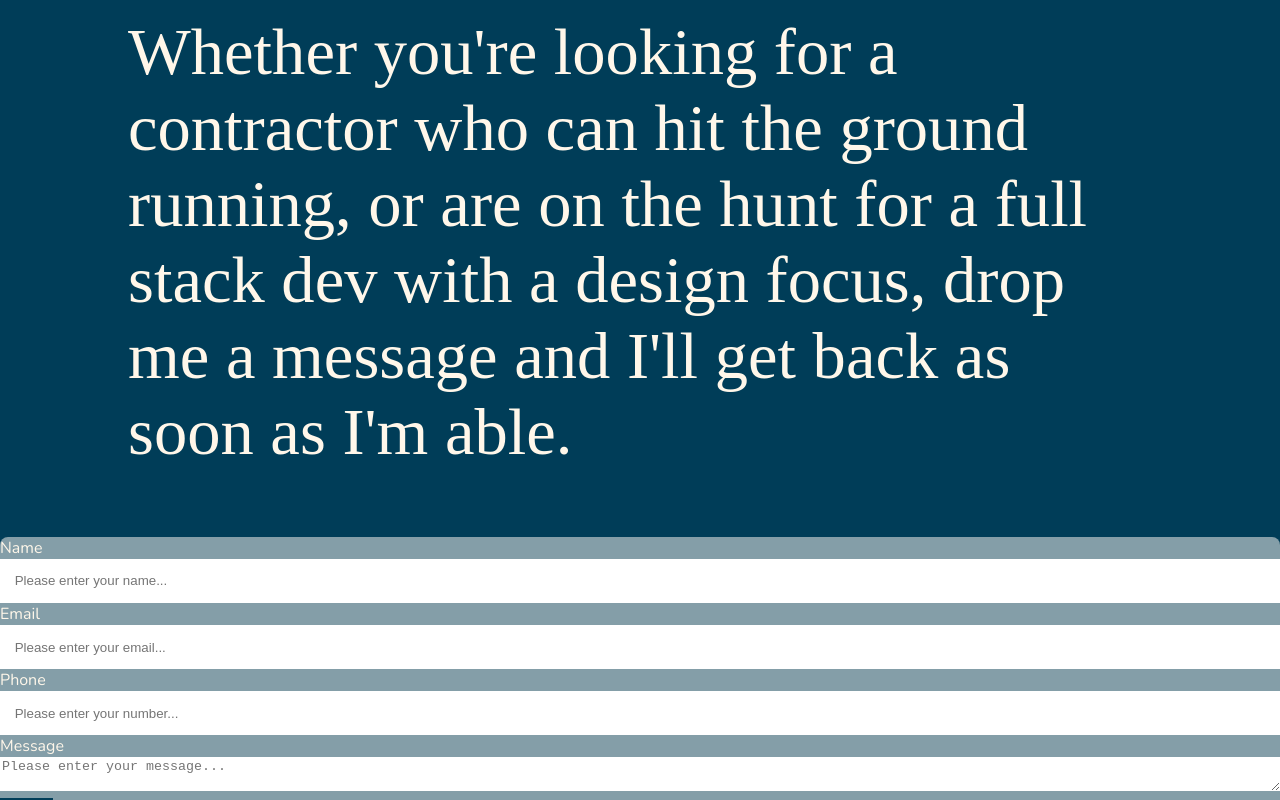
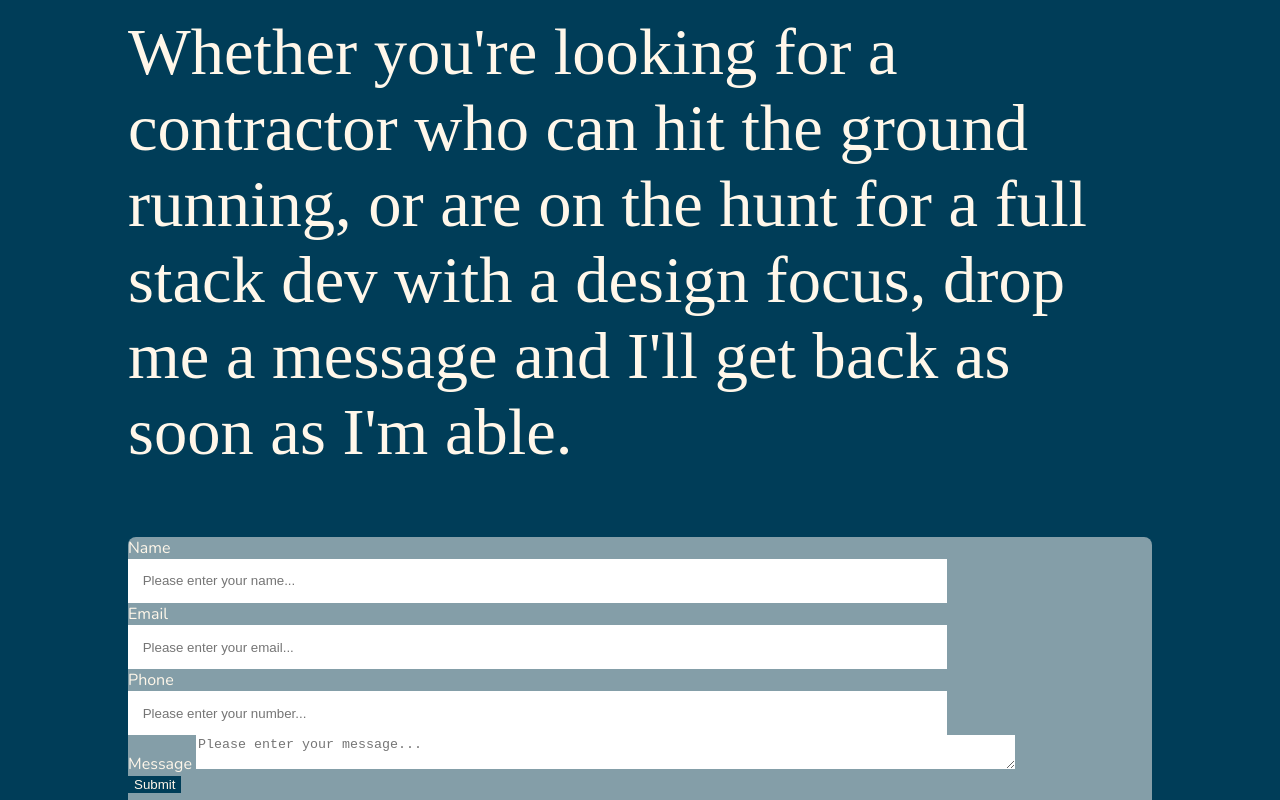
Before and after one commit to mcwinter07/portfolio-2, a plain HTML site: page index.html in a window 1280 px wide. Shown: the part 11200-12000 px from the top of the page. Drawn offline with nearby package versions, Linux system fonts and the light colour scheme; a web font is replaced by a local one.

Commit message:
Change styling on contact form

```diff
--- a/assets/css/style.css
+++ b/assets/css/style.css
@@ -256,41 +256,43 @@ justify-content: center;
 
 display: grid;
 grid-template-areas:
-    "body"
-    "form"
-    "icons";
+    "body body body"
+    ". form . "
+    ". icons .";
 grid-template-rows: 1fr 1fr .5fr;
+grid-template-columns: 1fr 8fr 1fr
 
 }
 
 .contact-text {
     grid-area: body;
+    padding-top: 1em;
     font-size: 4vw;
     padding: 0 10vw 0 10vw
 }
 
-.contact {
+.contact-form {
     grid-area: form;
     background: #849EA8;
     border-radius: .5em;
-
 }
 
 .contact-form button {
     border: 0;
     background: #003D58;
     color: #FFF7EA;
-    align-self: center
 }
 
 .contact-form input {
-    width: 100%;
+    display: flex;
+    flex-direction: flex-end;
+    width: 80%;
     padding: 1.1em;
     border: none;
 }
 .contact-form textarea {
     min-height: calc(100%);
-    width: 100%;
+    width: 80%;
     border: none
     }
 
--- a/index.html
+++ b/index.html
@@ -172,15 +172,14 @@
         <section class="contact-form">
             <form class="contact" action="mcwinter.07@gmail.com" target="_blank" method="post">
                 <div id="contact-details">
-                <label>Name
-                    <input type="text" name="user-name" id="user-name" placeholder="Please enter your name..." required>
-                </label>
-                <label>Email
-                    <input type="email" name="email-address" placeholder="Please enter your email..."  id="email-address">
-                </label>
-                <label>Phone
-                    <input type="tel" name="phone" placeholder="Please enter your number..." id="phone">
-                </label>
+                    <label for="user-name">Name</label>
+                        <input type="text" name="user-name" id="user-name" placeholder="Please enter your name..." required>
+
+                    <label for="email-address">Email</label>
+                        <input type="email" name="email-address" placeholder="Please enter your email..."  id="email-address">
+
+                    <label for="phone">Phone</label>
+                        <input type="tel" name="phone" placeholder="Please enter your number..." id="phone">
                 </div>
                 <div id="comment-box">
                     <label>Message
```
